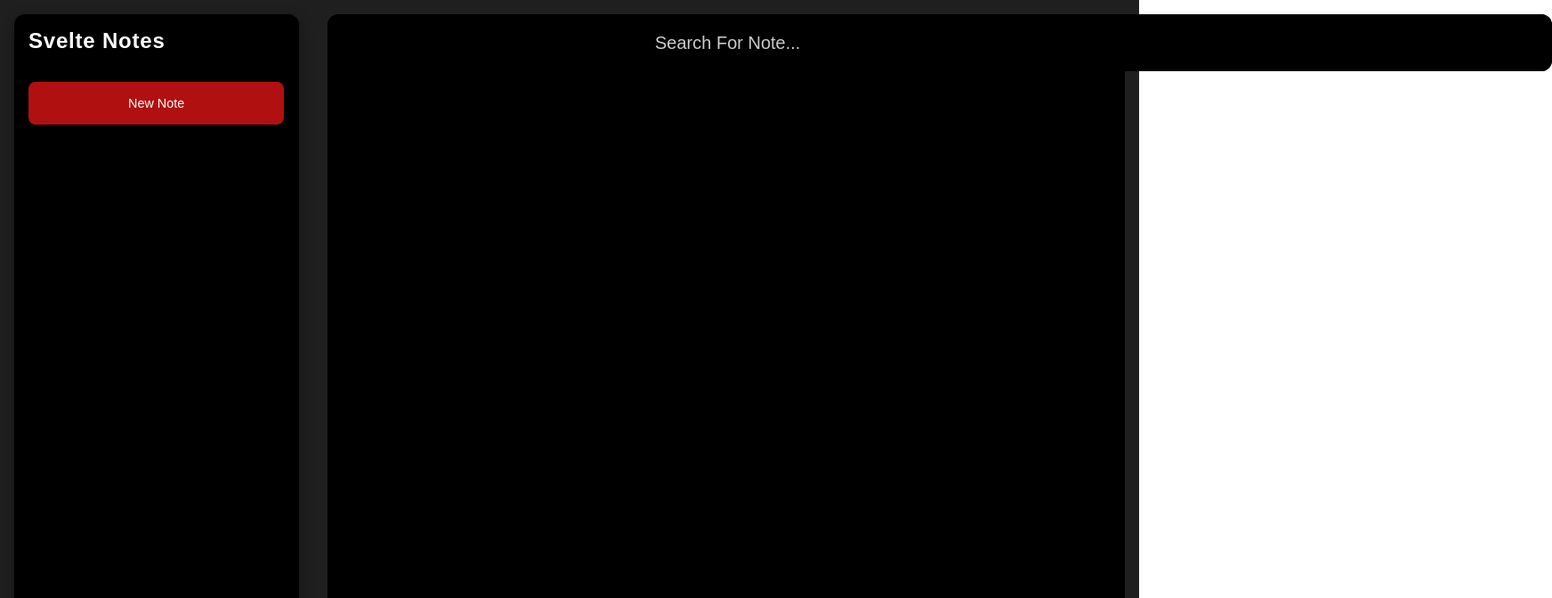
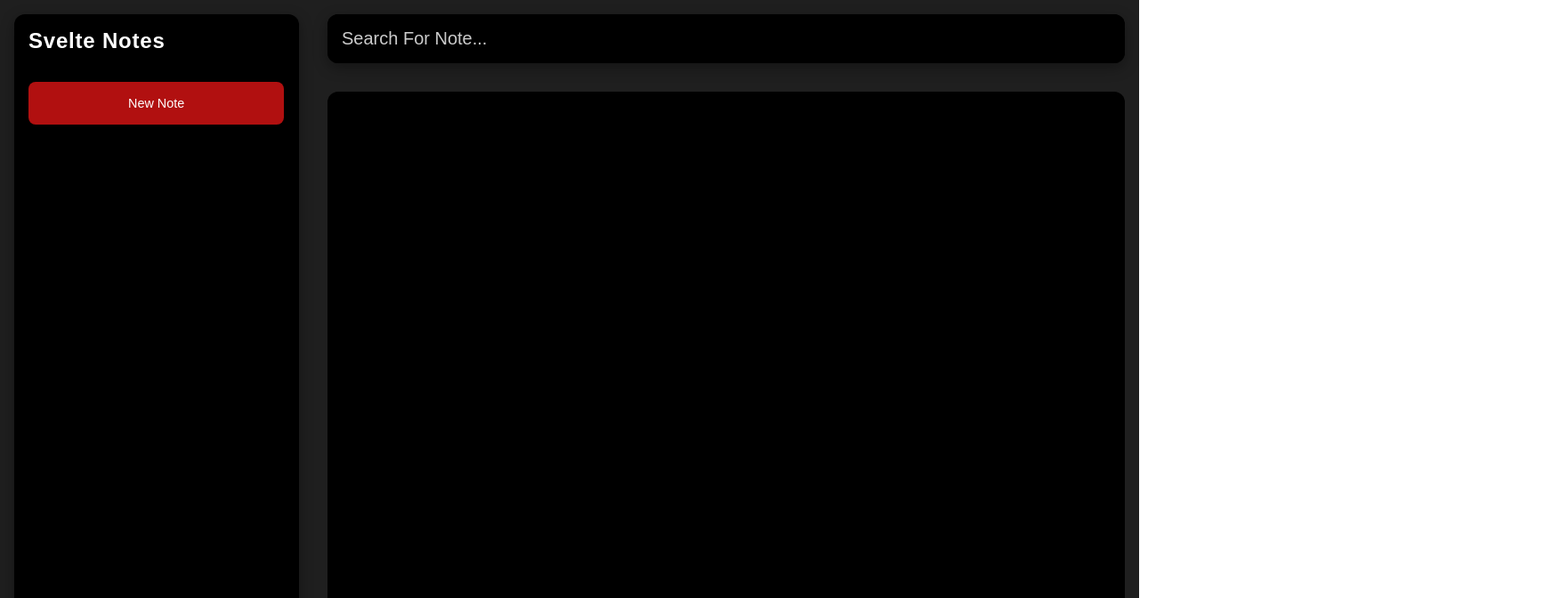
Before and after one commit to E3TU/Svelte-notes, a SvelteKit app: page / in a window 1280 px wide. Shown: the top 672 px of the page at 89% size, 1744 px wide, since content can reach past the window. Built offline with nearby package versions, Linux system fonts and the light colour scheme.

Commit message:
Updated searchbar

```diff
--- a/src/components/Searchbar.svelte
+++ b/src/components/Searchbar.svelte
@@ -4,13 +4,12 @@
 
 <style lang="scss">
     .searchbar{
-        position: absolute;
         background-color: $black;
-        width: 80%;
+        width: auto;
         height: 4rem;
-        margin-left: 23rem;
-        margin-top: 1rem;
+        margin: 1rem;
         border-radius: 12px;
+        box-shadow: rgba(0, 0, 0, 0.35) 0px 5px 15px;
     }
     input{
         background-color: $black;
```
